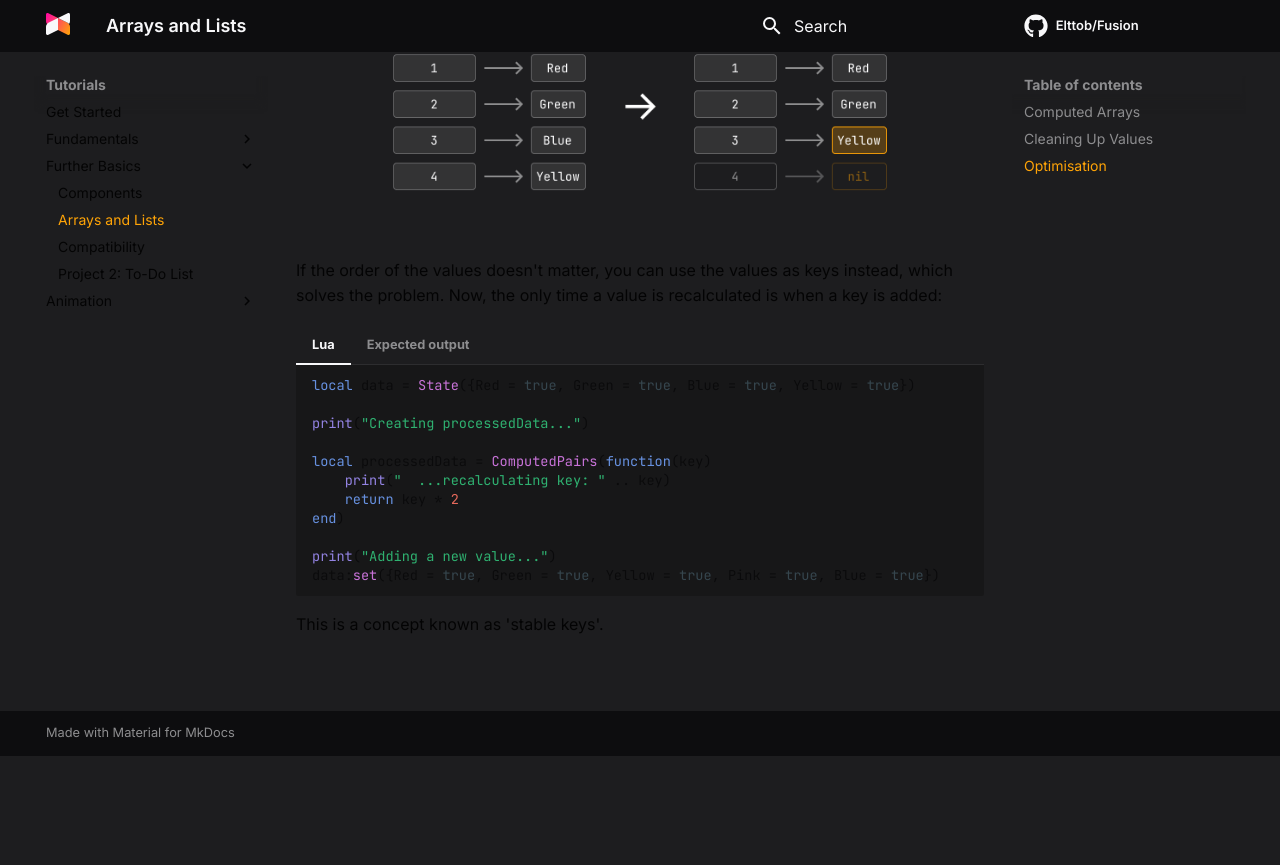
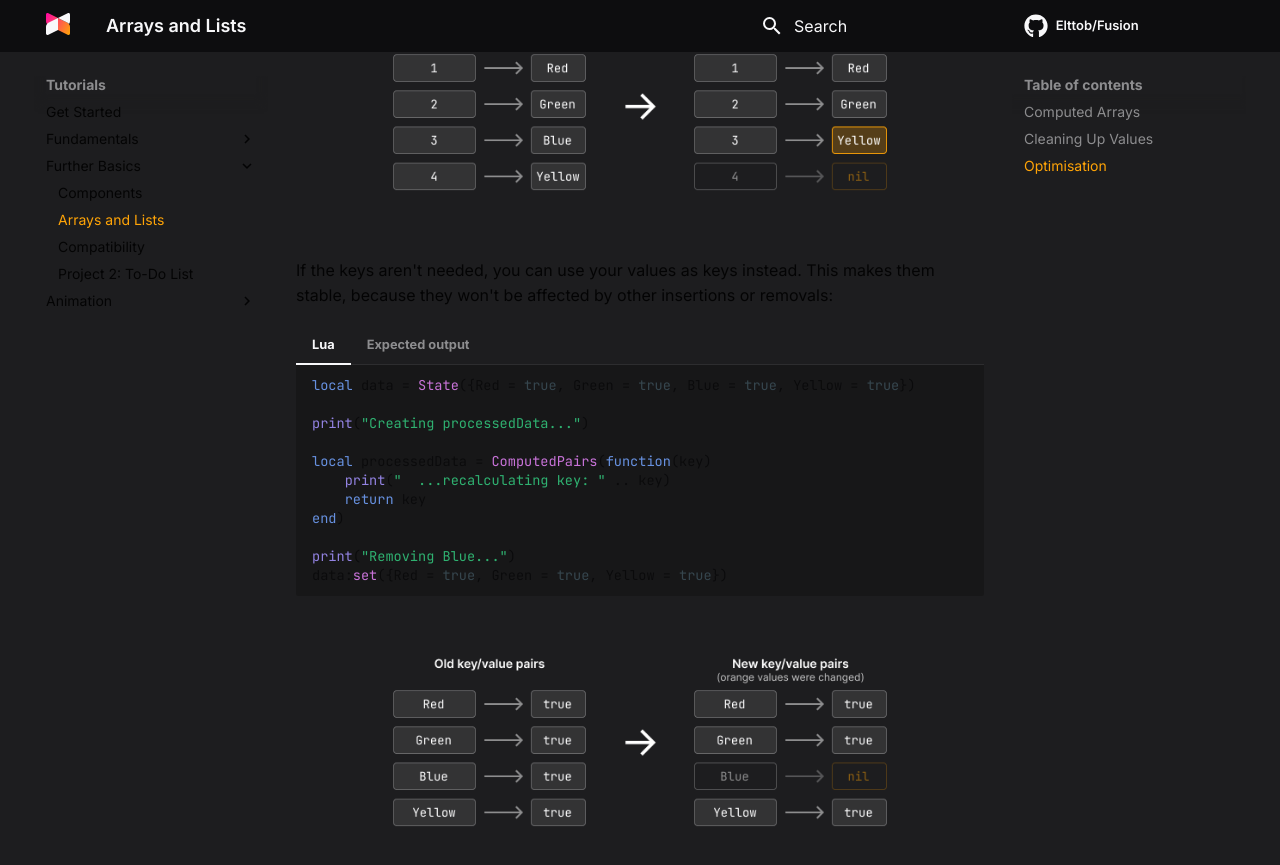
Before and after one commit to dphfox/Fusion, an MkDocs documentation site: the page built from docs/tutorials/further-basics/arrays-and-lists.md, in a window 1280 px wide and 900 px high, scrolled down 3874 px. Shown: the top 865 px of the window. Built offline with MkDocs 1.6.1 and Material for MkDocs 9.7.7, drawn with Linux system fonts in a browser that asks for light colours; comment, search, counter and statistics services are not loaded; before the commit the page ends 4630 px from its top, so only the background shows below that.

Commit message:
Update stable keys explanation

````diff
--- a/docs/tutorials/further-basics/arrays-and-lists.md
+++ b/docs/tutorials/further-basics/arrays-and-lists.md
@@ -204,9 +204,8 @@ changed, so it triggered a recalculation:
 
 ![Diagram showing unstable keys](UnstableKeys.png)
 
-If the order of the values doesn't matter, you can use the values as keys
-instead, which solves the problem. Now, the only time a value is recalculated
-is when a key is added:
+If the keys aren't needed, you can use your values as keys instead. This makes
+them stable, because they won't be affected by other insertions or removals:
 
 === "Lua"
 	```Lua
@@ -216,11 +215,11 @@ is when a key is added:
 
 	local processedData = ComputedPairs(function(key)
 		print("  ...recalculating key: " .. key)
-		return key * 2
+		return key
 	end)
 
-	print("Adding a new value...")
-	data:set({Red = true, Green = true, Yellow = true, Pink = true, Blue = true})
+	print("Removing Blue...")
+	data:set({Red = true, Green = true, Yellow = true})
 	```
 === "Expected output"
 	```
@@ -229,8 +228,7 @@ is when a key is added:
 	  ...recalculating key: Green
 	  ...recalculating key: Blue
 	  ...recalculating key: Yellow
-	Adding a new value...
-	  ...recalculating key: Pink
+	Removing Blue...
 	```
 
-This is a concept known as 'stable keys'.
+![Diagram showing stable keys](StableKeys.png)
````
Also changed, not shown: docs/tutorials/further-basics/arrays-and-lists/StableKeys.png.
